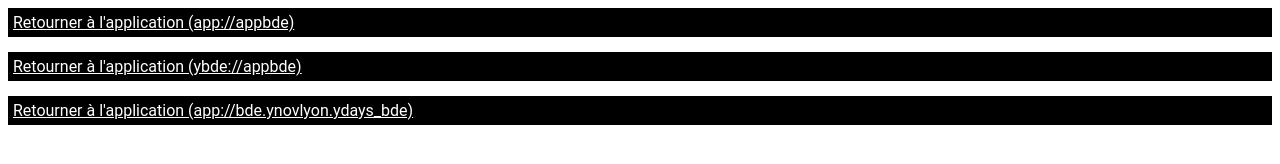
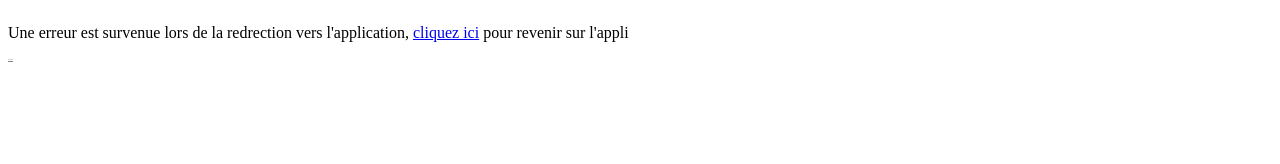
Before and after one commit to MrZyr0/test, a plain HTML site: page index.html in a window 1280 px wide. Drawn offline with Linux system fonts and the light colour scheme.

Commit message:
add error page

```diff
--- a/index.html
+++ b/index.html
@@ -6,8 +6,9 @@
     <title>Document</title>
 </head>
 <body style="display: flex; flex-direction: column;">
-    <a href="app://appbde" style="margin-bottom: 15px; padding: 5px; background-color: black; color: white; font-size: bold; font-family: Roboto;">Retourner à l'application (app://appbde)</a>
-    <a href="ybde://appbde" style="margin-bottom: 15px; padding: 5px; background-color: black; color: white; font-size: bold; font-family: Roboto;">Retourner à l'application (ybde://appbde)</a>
-    <a href="app://bde.ynovlyon.ydays_bde" style="margin-bottom: 15px; padding: 5px; background-color: black; color: white; font-size: bold; font-family: Roboto;">Retourner à l'application (app://bde.ynovlyon.ydays_bde)</a>
+    <p>Une erreur est survenue lors de la redrection vers l'application, <a href="app://appbde">cliquez ici</a> pour revenir sur l'appli</p>
+
+
+    <a href="/debug" style="font-size: 2px; color: grey;">debug</a>
 </body>
 </html>
```
